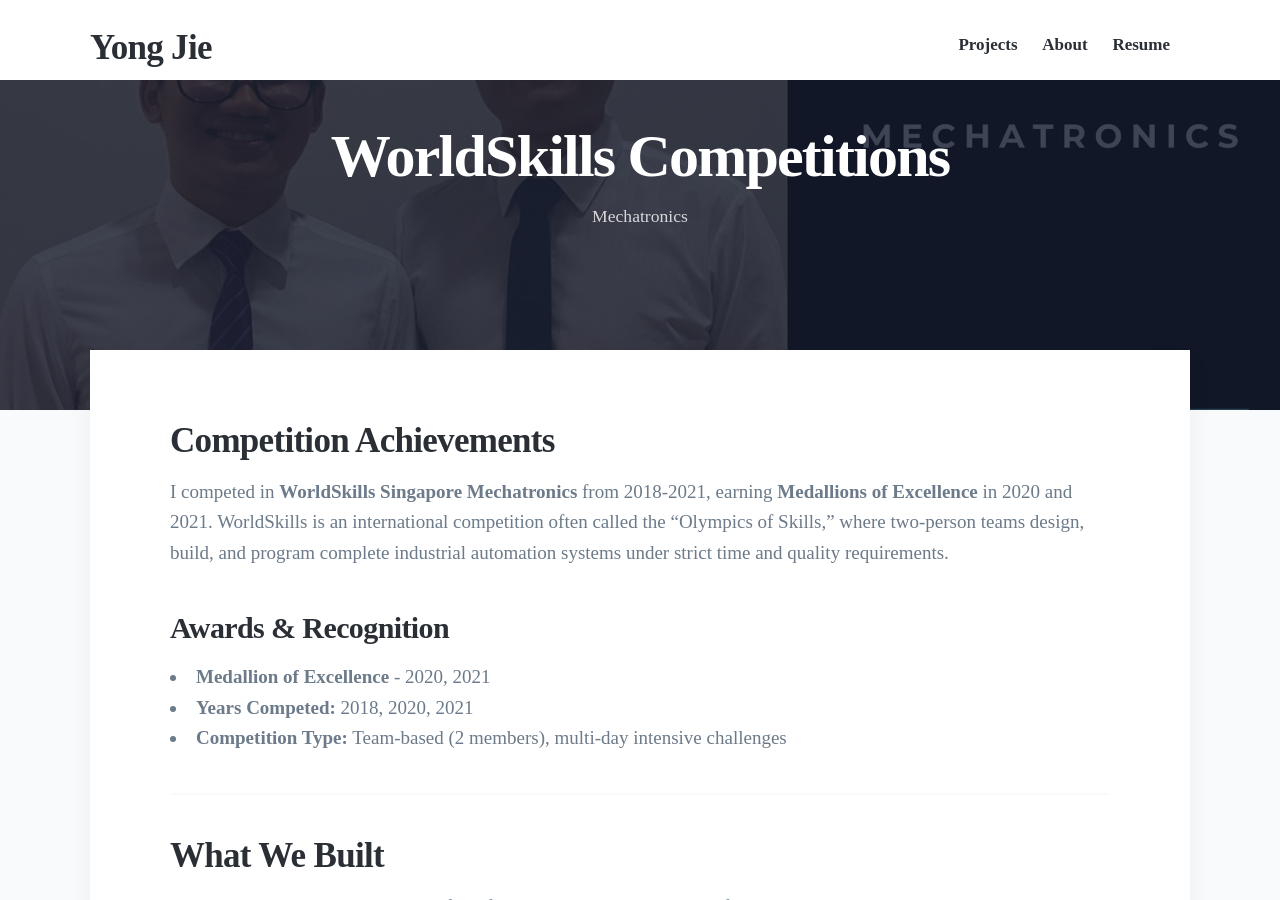
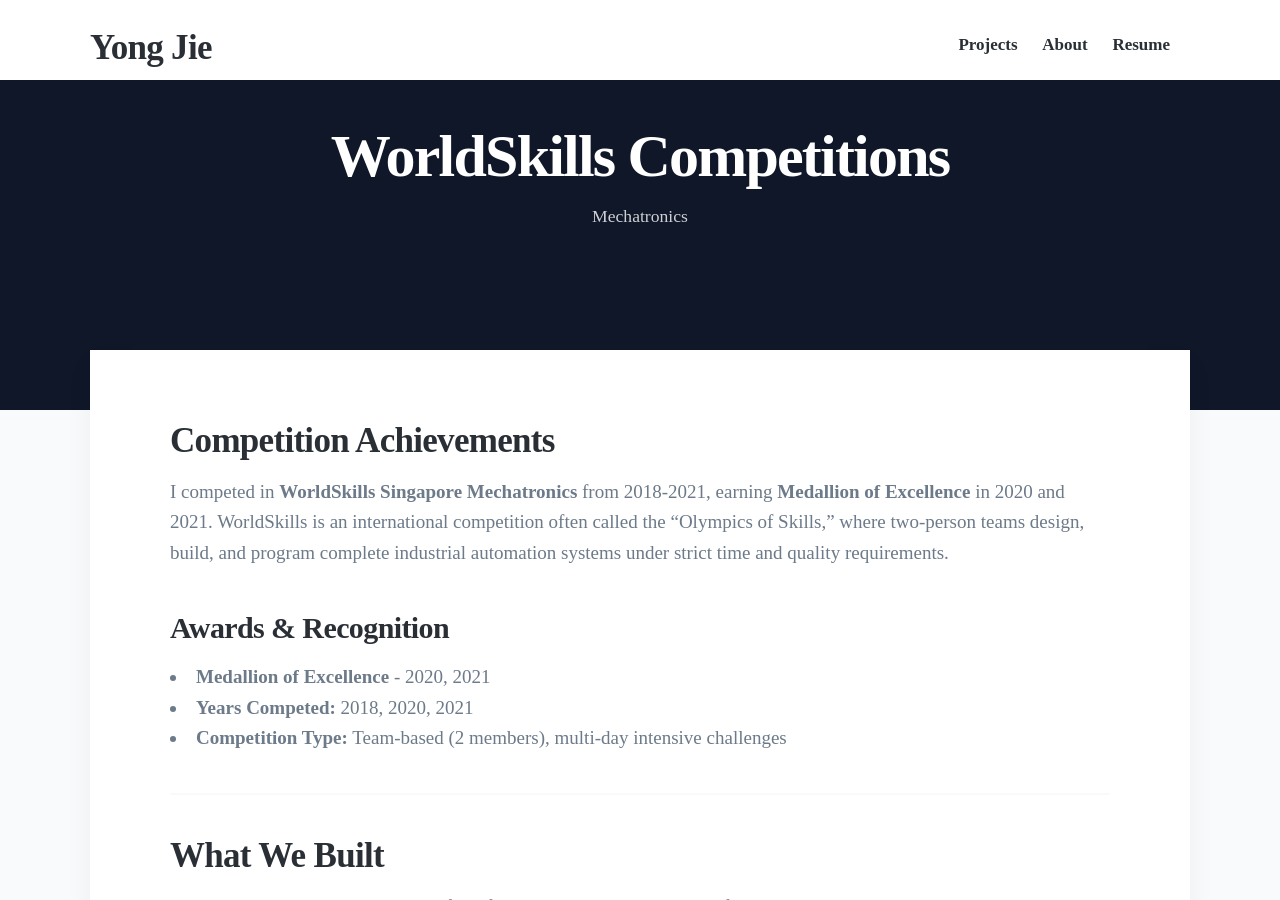
Before and after one commit to YongJiee/YongJiee.github.io, a Jekyll site: the page built from _pages/worldskills.md, in a window 1280 px wide and 900 px high. Built offline with Jekyll 4.4.1, drawn with Linux system fonts in a browser that asks for light colours; nearby versions of some CDN libraries; some of the changed text lies outside the part shown.

Commit message:
worldskills and SEP1 Update

```diff
--- a/_pages/worldskills.md
+++ b/_pages/worldskills.md
@@ -2,12 +2,12 @@
 title: WorldSkills Competitions
 subtitle: Mechatronics
 description: Portfolio of my WorldSkills achievements, PLC and HMI expertise
-featured_image: /images/Projects/Worldskills/Team.jpg
+featured_image:
 ---
 
 ## Competition Achievements
 
-I competed in **WorldSkills Singapore Mechatronics** from 2018-2021, earning **Medallions of Excellence** in 2020 and 2021. WorldSkills is an international competition often called the "Olympics of Skills," where two-person teams design, build, and program complete industrial automation systems under strict time and quality requirements.
+I competed in **WorldSkills Singapore Mechatronics** from 2018-2021, earning **Medallion of Excellence** in 2020 and 2021. WorldSkills is an international competition often called the "Olympics of Skills," where two-person teams design, build, and program complete industrial automation systems under strict time and quality requirements.
 
 ### Awards & Recognition
 - **Medallion of Excellence** - 2020, 2021
@@ -52,6 +52,7 @@
 ### Competition Photos
 
 <div class="gallery" style="display: grid; grid-template-columns: repeat(auto-fit, minmax(250px, 1fr)); gap: 15px; margin: 40px 0 20px 0; position: relative; z-index: 1;">
+    <img src="/images/Projects/Worldskills/team.jpg" alt="WorldSkills Competition" style="width: 100%; height: 250px; object-fit: cover; border-radius: 8px; display: block;">
     <img src="/images/Projects/Worldskills/competition-1.jpg" alt="WorldSkills Competition" style="width: 100%; height: 250px; object-fit: cover; border-radius: 8px; display: block;">
     <img src="/images/Projects/Worldskills/competition-2.jpg" alt="WorldSkills Competition" style="width: 100%; height: 250px; object-fit: cover; border-radius: 8px; display: block;">
     <img src="/images/Projects/Worldskills/competition-3.jpg" alt="WorldSkills Competition" style="width: 100%; height: 250px; object-fit: cover; border-radius: 8px; display: block;">
@@ -59,7 +60,6 @@
     <img src="/images/Projects/Worldskills/competition-5.jpg" alt="WorldSkills Competition" style="width: 100%; height: 250px; object-fit: cover; border-radius: 8px; display: block;">
     <img src="/images/Projects/Worldskills/competition-6.jpg" alt="WorldSkills Competition" style="width: 100%; height: 250px; object-fit: cover; border-radius: 8px; display: block;">
     <img src="/images/Projects/Worldskills/competition-7.jpg" alt="WorldSkills Competition" style="width: 100%; height: 250px; object-fit: cover; border-radius: 8px; display: block;">
-    <img src="/images/Projects/Worldskills/competition-8.jpg" alt="WorldSkills Competition" style="width: 100%; height: 250px; object-fit: cover; border-radius: 8px; display: block;">
 </div>
 
 ### WorldSkills Singapore 2021
```
Also changed, not shown: other parts of _pages/worldskills.md (+1 -1 lines), _projects/SEP1.md (+1 -1 lines).
